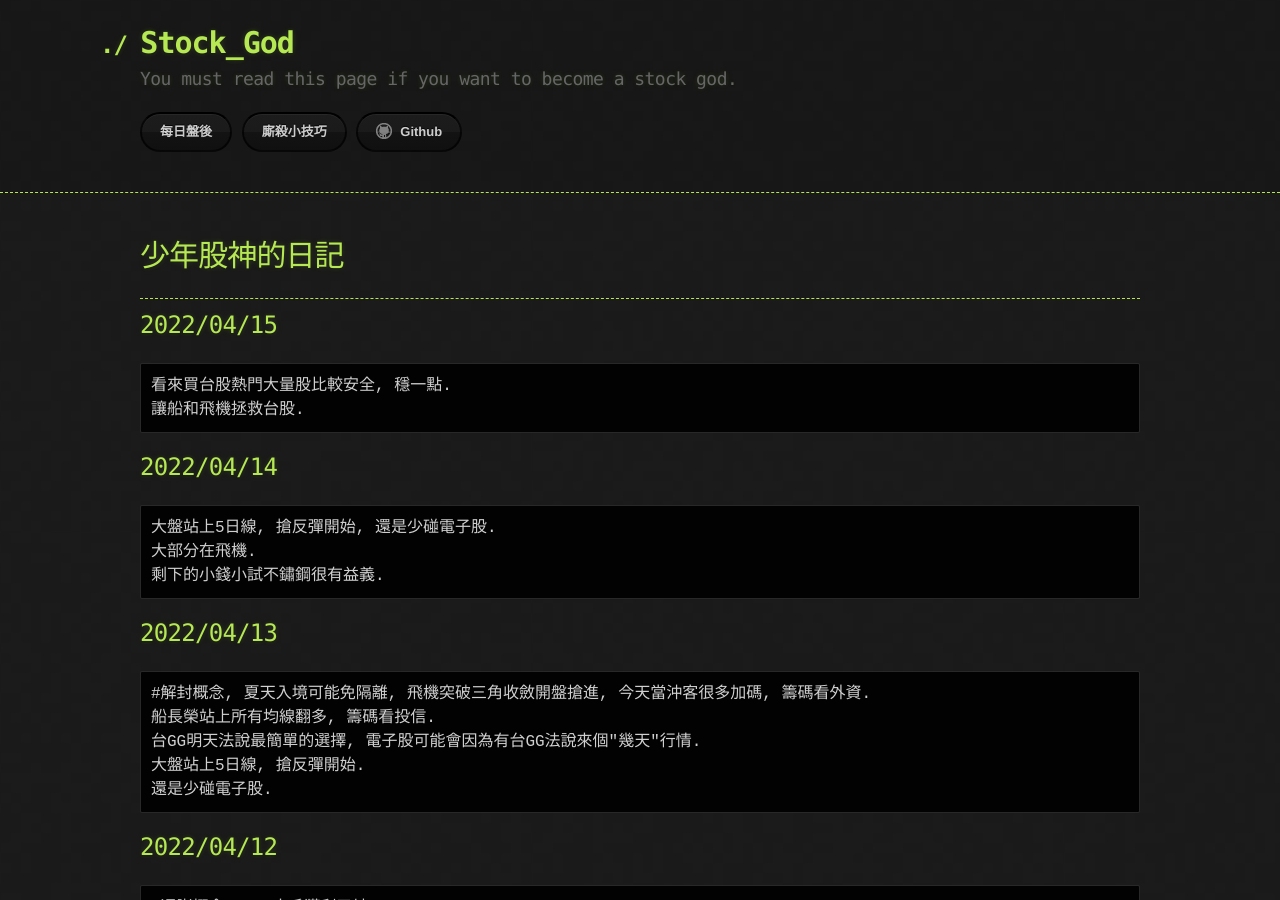
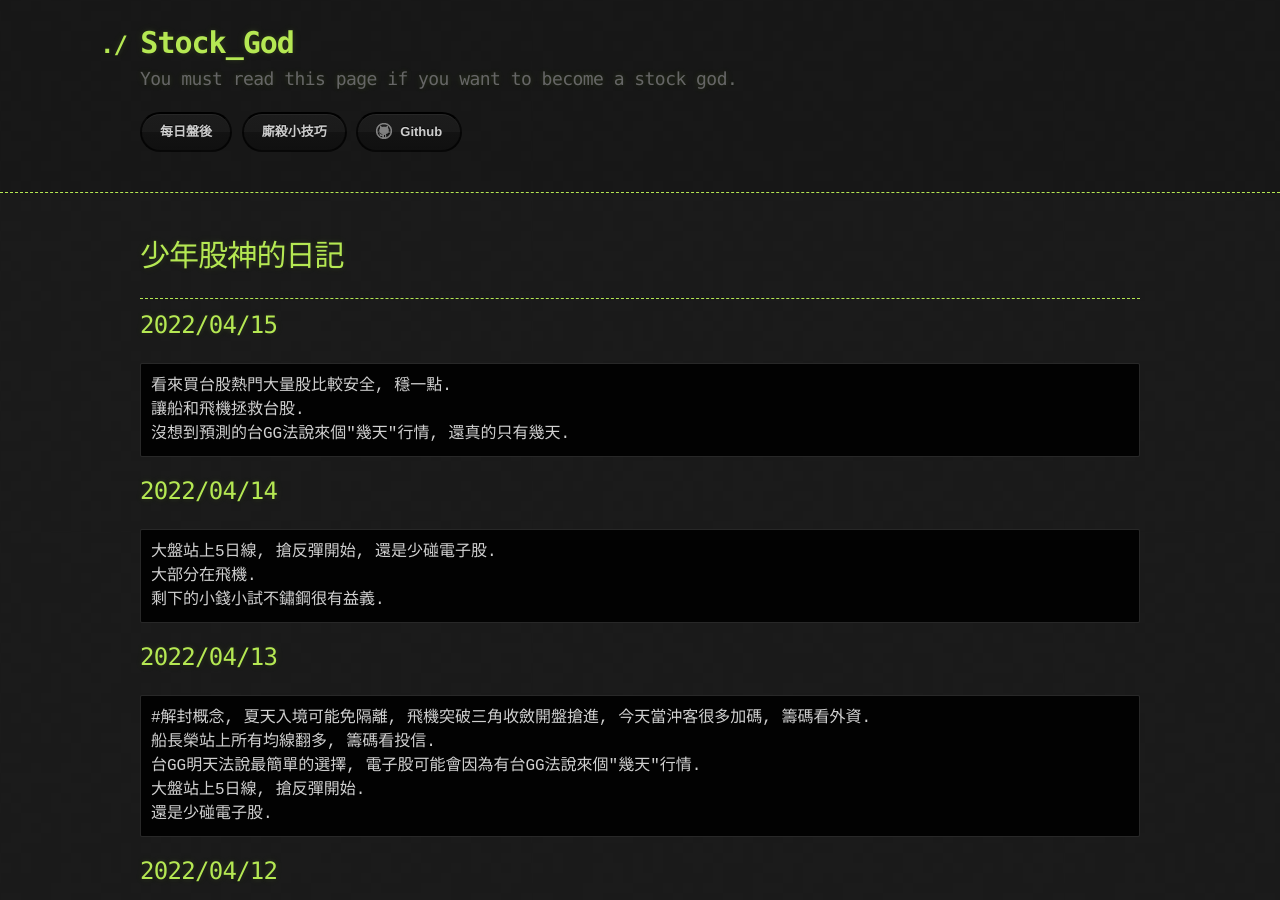
Before and after one commit to lepg5487/Stock_God, a Jekyll site: the page built from index.md, in a window 1280 px wide and 900 px high. Built offline with Jekyll 4.4.1, drawn with Linux system fonts in a browser that asks for light colours; our own code applies the rules of GitHub Pages for plain Markdown files.

Commit message:
Update index.md

````diff
--- a/index.md
+++ b/index.md
@@ -10,6 +10,7 @@ layout: testlayouts
 ```
 看來買台股熱門大量股比較安全, 穩一點.
 讓船和飛機拯救台股.
+沒想到預測的台GG法說來個"幾天"行情, 還真的只有幾天.
 ```
 
 ## 2022/04/14
````
